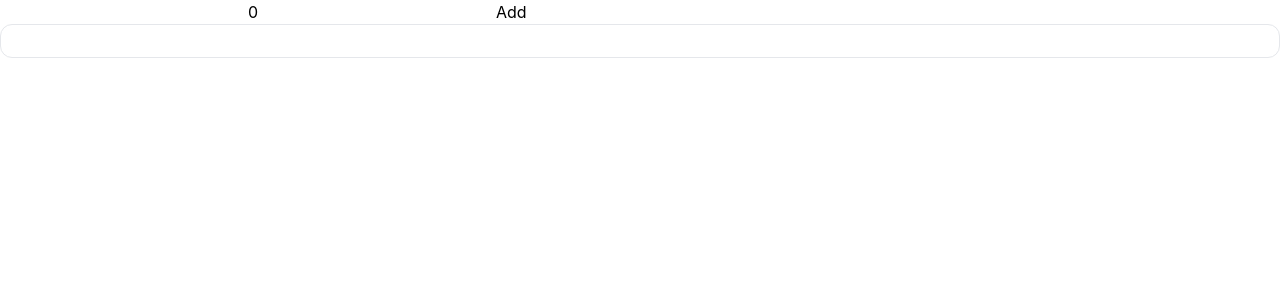
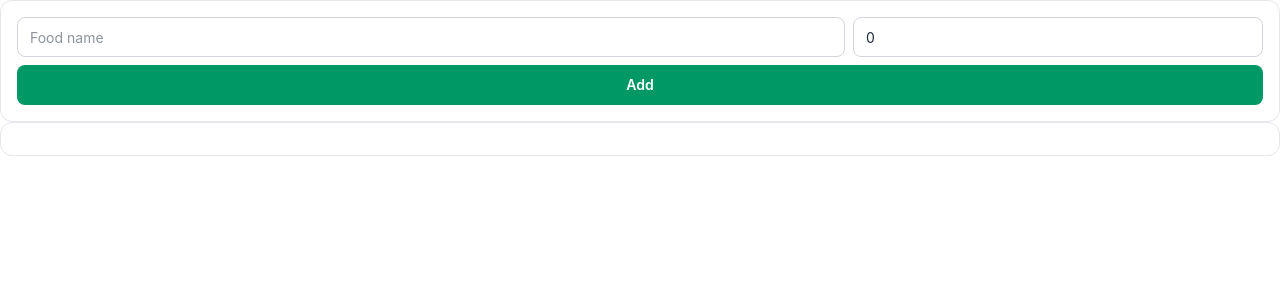
Before and after one commit to jrumbawa/protein-tracker, a React (Vite) app: page / in a window 1280 px wide. Shown: the top 300 px of the page. Built offline with nearby package versions, Linux system fonts and the light colour scheme.

Commit message:
feat: style ProteinInput component

```diff
--- a/src/components/ProteinInput.jsx
+++ b/src/components/ProteinInput.jsx
@@ -12,18 +12,29 @@ export default function ProteinInput({ onAddEntry }) {
   }
 
   return (
-    <form onSubmit={handleSubmit}>
+    <form
+      onSubmit={handleSubmit}
+      className="bg-white border border-gray-200 rounded-xl p-4 grid grid-cols-3 gap-2"
+    >
       <input
+        className="col-span-2 h-10 border border-gray-300 rounded-lg px-3 text-sm text-gray-800"
         value={proteinName}
         type="text"
         onChange={(e) => setProteinName(e.target.value)}
+        placeholder="Food name"
       />
       <input
+        className="h-10 border border-gray-300 rounded-lg px-3 text-sm text-gray-800"
         value={proteinAmount}
         type="number"
         onChange={(e) => setProteinAmount(e.target.value)}
       />
-      <button type="submit">Add</button>
+      <button
+        className="col-span-3 h-10 bg-emerald-600 text-white rounded-lg text-sm font-semibold"
+        type="submit"
+      >
+        Add
+      </button>
     </form>
   )
 }
```
